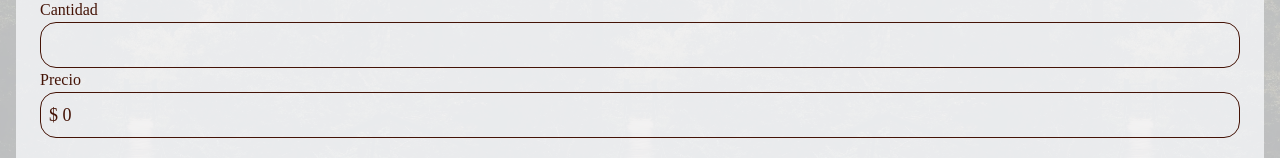
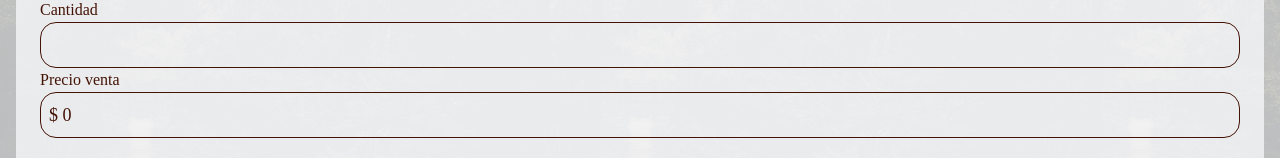
Before and after one commit to La-Galeria/la-galeria-app, a Next.js app: page /nuevo/producto in a window 1280 px wide. Shown: the part 208-366 px from the top of the page. Built offline with nearby package versions, Linux system fonts and the light colour scheme.

Commit message:
feat: include field names in product form

```diff
--- a/src/components/forms/productForm.tsx
+++ b/src/components/forms/productForm.tsx
@@ -7,9 +7,9 @@ import PriceField from "../molecules/priceField";
 export default function ProductForm({ entity, action }: GenericFormProps<Producto>) {
   return (
   <FormWrapper action={action}>
-    <InputField label="Nombre" />
-    <InputField label="Cantidad" type="number" />
-    <PriceField label="Precio" />
+    <InputField label="Nombre" name="nombre" />
+    <InputField label="Cantidad" type="number" name="cantidad" />
+    <PriceField label="Precio venta" name="precio-venta" />
   </FormWrapper>
   );
 }
```
